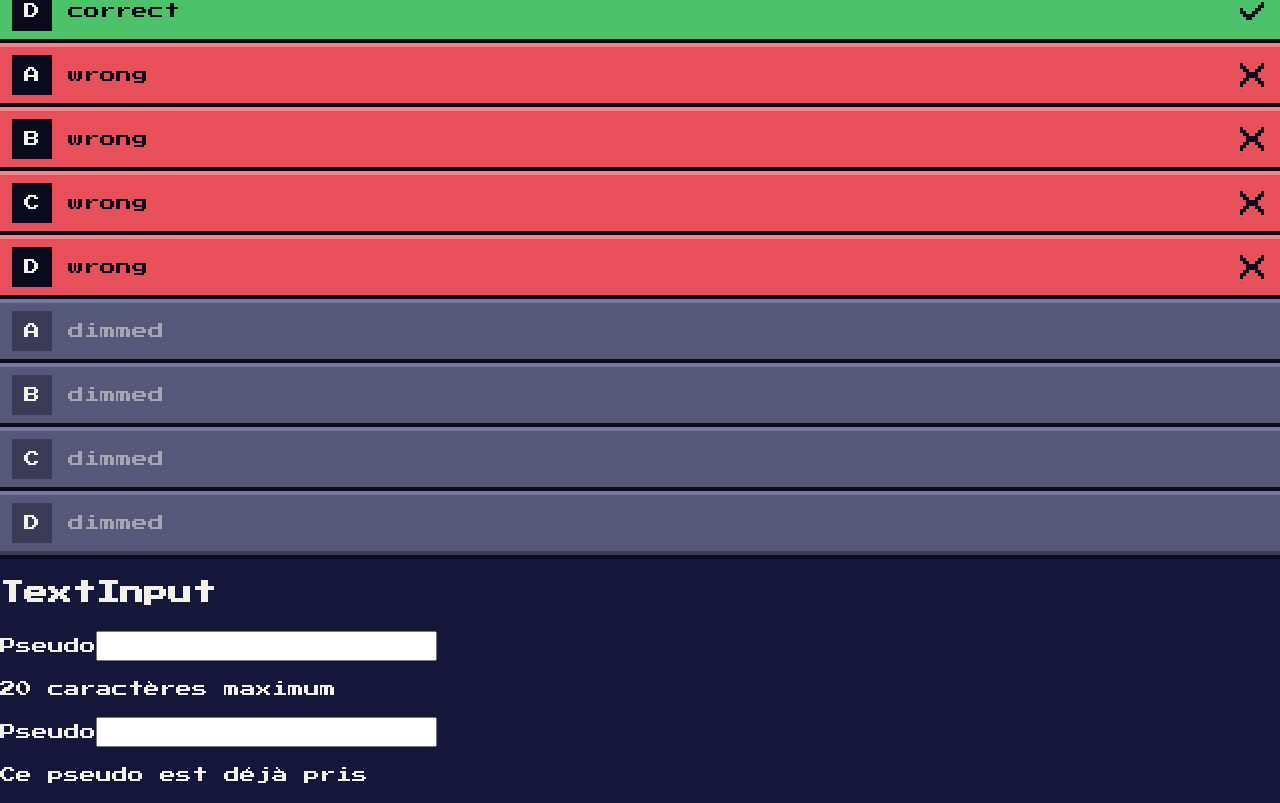
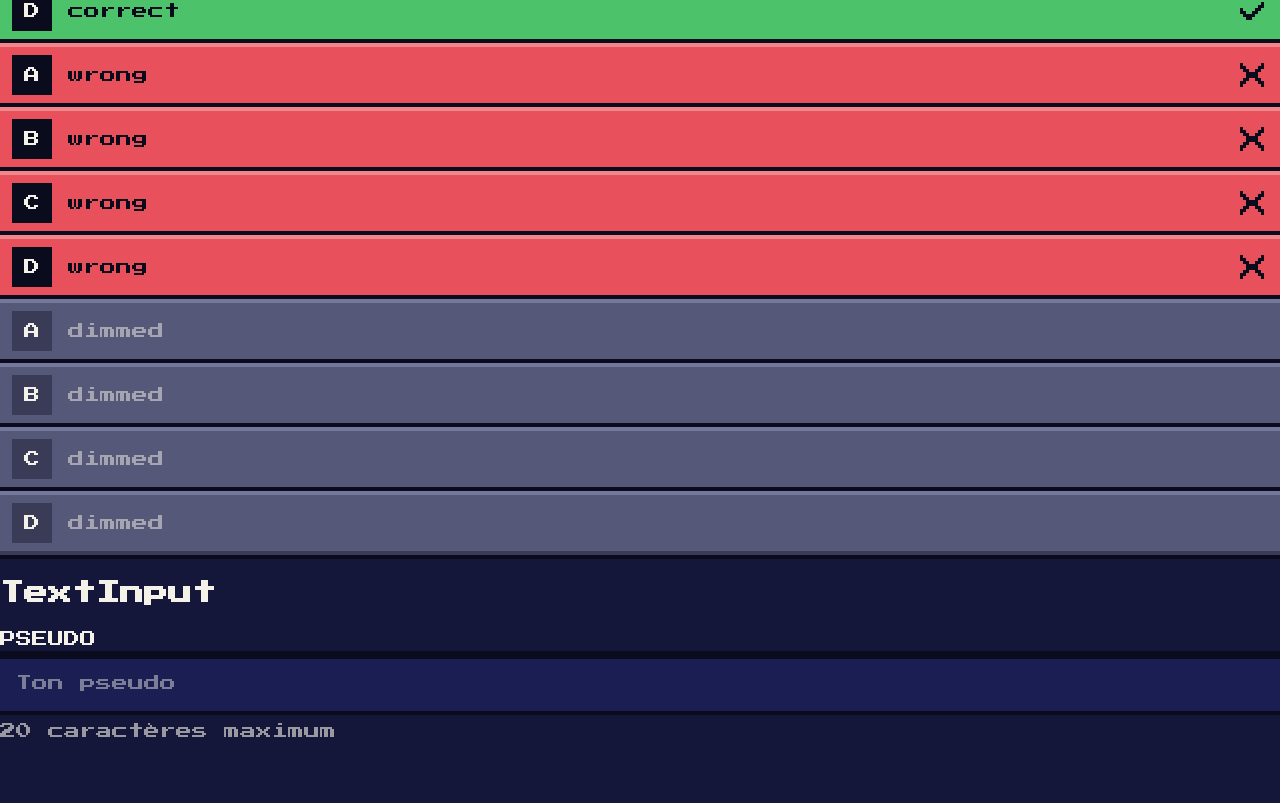
Before and after one commit to nelson-grac-aubert/Buzzer, a React (Vite) app in the folder frontend/: page /dev in a window 1280 px wide. Shown: the part 1355-2158 px from the top of the page. After the commit the page ends 2098 px from the top, so only its background shows below. Built offline with nearby package versions, Linux system fonts and the light colour scheme.

Commit message:
feat(front) : add TextInput css style

```diff
--- /dev/null
+++ b/frontend/src/components/text-input/TextInput.module.css
@@ -0,0 +1,42 @@
+.wrapper {
+  display: flex;
+  flex-direction: column;
+  gap: var(--spacing-8);
+}
+
+.label {
+  font-size: var(--font-size-display-s);
+  line-height: var(--line-height-display);
+  text-transform: uppercase;
+}
+
+.field {
+  width: 100%;
+  padding: var(--spacing-16);
+  border: none;
+  background-color: var(--color-background-panel-dark);
+  line-height: var(--line-height-text);
+
+  box-shadow:
+  inset 0 4px 0 0 var(--color-outline),
+  0 0 0 4px var(--color-outline);
+}
+
+.field::placeholder {
+  color: color-mix(in srgb, var(--color-text-primary) 45%, transparent);
+}
+
+/* the accent ring replaces the native focus outline */
+.field:focus {
+  outline: none;
+  caret-color: var(--color-accent);
+  box-shadow:
+  inset 0 4px 0 0 var(--color-outline),
+  0 0 0 4px var(--color-accent);
+}
+
+/* margin: 0 because <p> has default vertical margins, the wrapper gap is enough */
+.hint {
+  margin: 0;
+  color: color-mix(in srgb, var(--color-text-primary) 60%, transparent);
+}
--- a/frontend/src/components/text-input/TextInput.tsx
+++ b/frontend/src/components/text-input/TextInput.tsx
@@ -1,30 +1,33 @@
 import { useId } from "react";
+import styles from './TextInput.module.css'
 
 type TextInputProps = {
   label: string;
   value: string;
   onChange: (value: string) => void;
+  placeholder?: string
   hint?: string
-  error?: string
   maxLength?: number
 }
 
-function TextInput({label, value, onChange, hint, error, maxLength}: TextInputProps) {
+function TextInput({label, value, onChange, placeholder, hint, maxLength}: TextInputProps) {
   const id = useId()
 
   return (
-    <div>
-      <label htmlFor={id}>{label}</label>
+    <div className={styles.wrapper}>
+      <label htmlFor={id} className={styles.label}>{label}</label>
 
       <input
         id = {id}
         type="text"
+        className={styles.field}
         value = {value}
         onChange={(event) => onChange(event.target.value)}
+        placeholder={placeholder}
         maxLength = {maxLength}
       />
 
-      {error ? <p>{error}</p> : hint && <p>{hint}</p>}
+      {hint && <p className={styles.hint}>{hint}</p>}
     </div>
   )
 }
--- a/frontend/src/pages/DevPage.tsx
+++ b/frontend/src/pages/DevPage.tsx
@@ -42,9 +42,7 @@ function DevPage() {
 
       <section>
         <h2>TextInput</h2>
-        <TextInput label="Pseudo" value={username} onChange={setUserName} hint="20 caractères maximum" maxLength={20} />
-        <TextInput label="Pseudo" value={username} onChange={setUserName} error="Ce pseudo est déjà pris" maxLength={20} />
-      </section>
+        <TextInput label="pseudo" value={username} onChange={setUserName} placeholder="Ton pseudo" hint="20 caractères maximum" maxLength={20} />      </section>
     </main>
   )
 }
```
